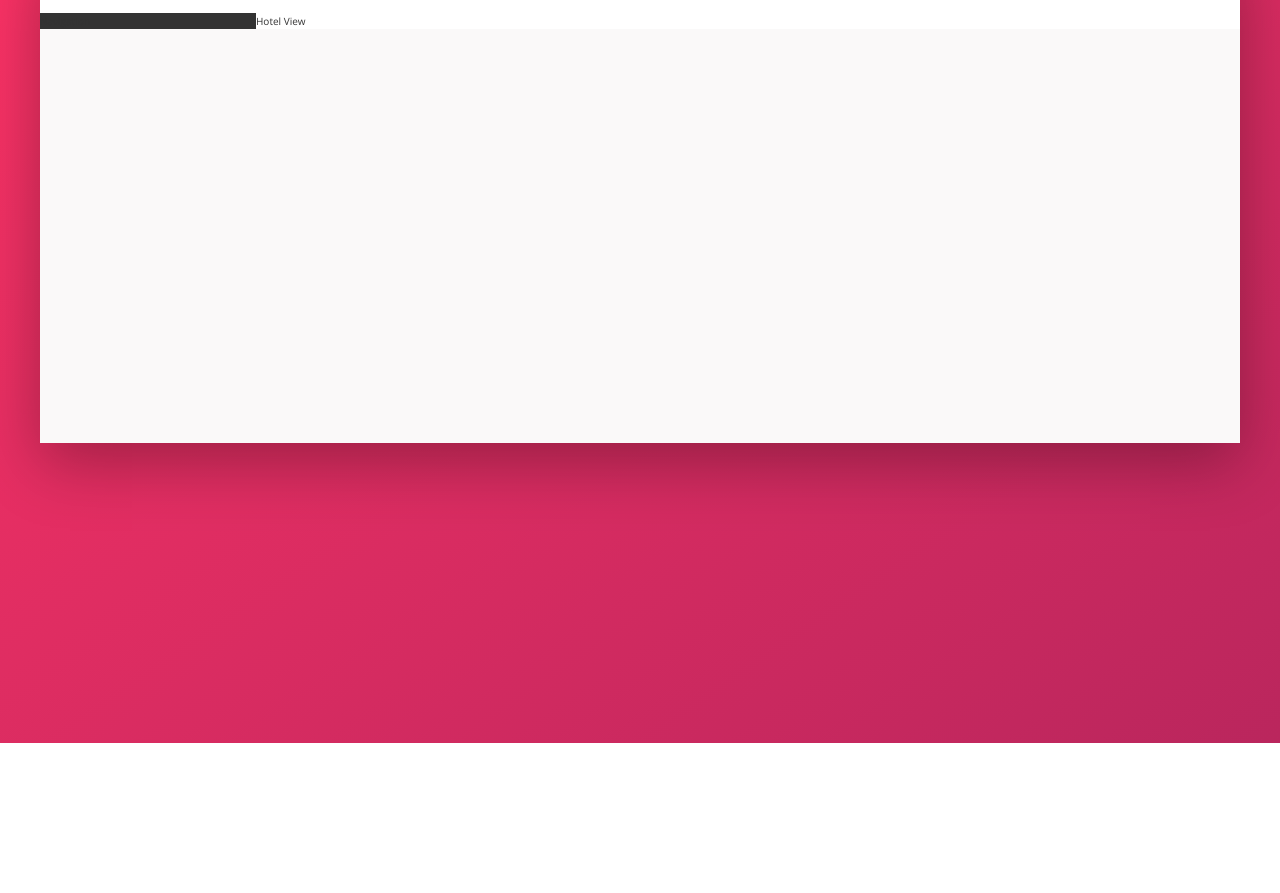
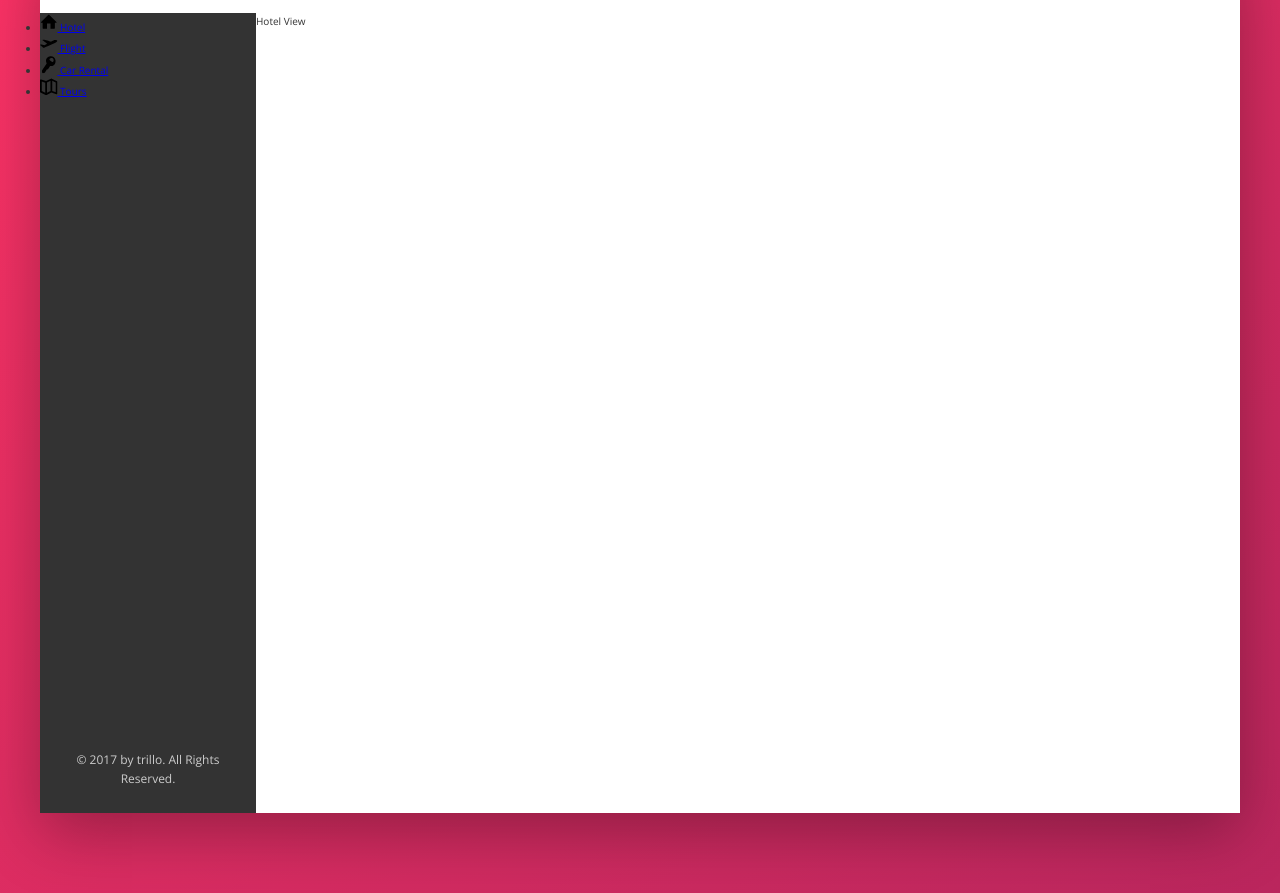
Before and after one commit to BorofskyDev/trillo, a website built with Vite: page index.html in a window 1280 px wide. Shown: the part 137-1030 px from the top of the page. Before the commit the page ends 880 px from the top, so only its background shows below. Built offline with nearby package versions, Linux system fonts and the light colour scheme.

Commit message:
began navigation

```diff
--- a/index.html
+++ b/index.html
@@ -47,7 +47,43 @@
     </header>
     <div class="content">
       <nav class="sidebar">
-        Navigation
+        <ul class="side-nav">
+          <li class="side-nav__item">
+            <a href="#" class="side-nav__link">
+              <svg class="side-nav__icon">
+                <use xlink:href="img/sprite.svg#icon-home"></use>
+              </svg>
+              <span>Hotel</span>
+            </a>
+          </li>
+          <li class="side-nav__item">
+            <a href="#" class="side-nav__link">
+              <svg class="side-nav__icon">
+                <use xlink:href="img/sprite.svg#icon-aircraft-take-off"></use>
+              </svg>
+              <span>Flight</span>
+            </a>
+          </li>
+          <li class="side-nav__item">
+            <a href="#" class="side-nav__link">
+              <svg class="side-nav__icon">
+                <use xlink:href="img/sprite.svg#icon-key"></use>
+              </svg>
+              <span>Car Rental</span>
+            </a>
+          </li>
+          <li class="side-nav__item">
+            <a href="#" class="side-nav__link">
+              <svg class="side-nav__icon">
+                <use xlink:href="img/sprite.svg#icon-map"></use>
+              </svg>
+              <span>Tours</span>
+            </a>
+          </li>
+        </ul>
+        <div class="legal">
+          &copy; 2017 by trillo. All Rights Reserved.
+        </div>
       </nav>
       <main class="hotel-view">
         Hotel View
--- a/sass/_components.scss
+++ b/sass/_components.scss
@@ -108,3 +108,25 @@
         margin-right: 1rem;
     }
 }
+
+.side-nav {
+    &__item {
+
+    }
+
+    &__link {
+
+    }
+
+    &__icon {
+        width: 1.75rem;
+        height: 1.75rem;
+    }
+}
+
+.legal {
+    font-size: 1.2rem;
+    color: var(--color-grey-light-4);
+    text-align: center;
+    padding: 2.5rem;
+}
--- a/sass/_layout.scss
+++ b/sass/_layout.scss
@@ -23,9 +23,13 @@
 .sidebar {
     background-color: var(--color-grey-dark-1);
     flex: 0 0 18%;
+    display: flex;
+    flex-direction: column;
+    justify-content: space-between;
 }
 
 .hotel-view {
     background-color: #fff;
     flex: 1;
+    height: 80rem;
 }
```
